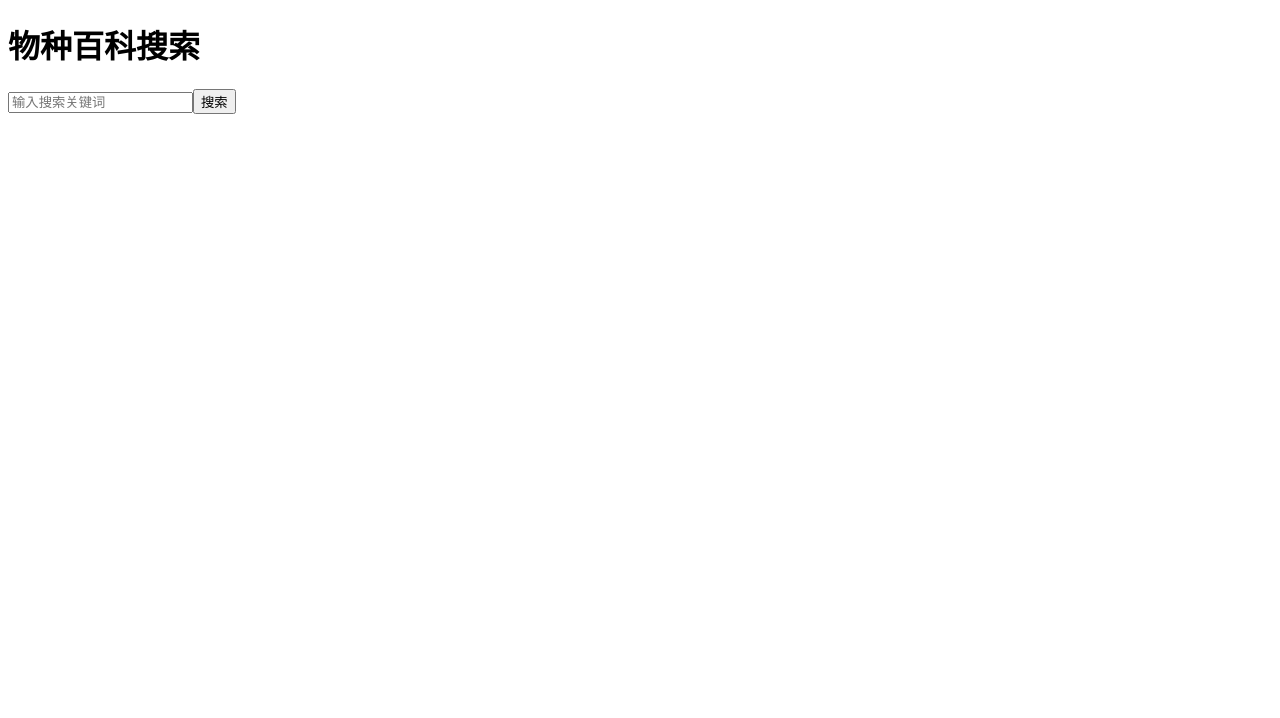
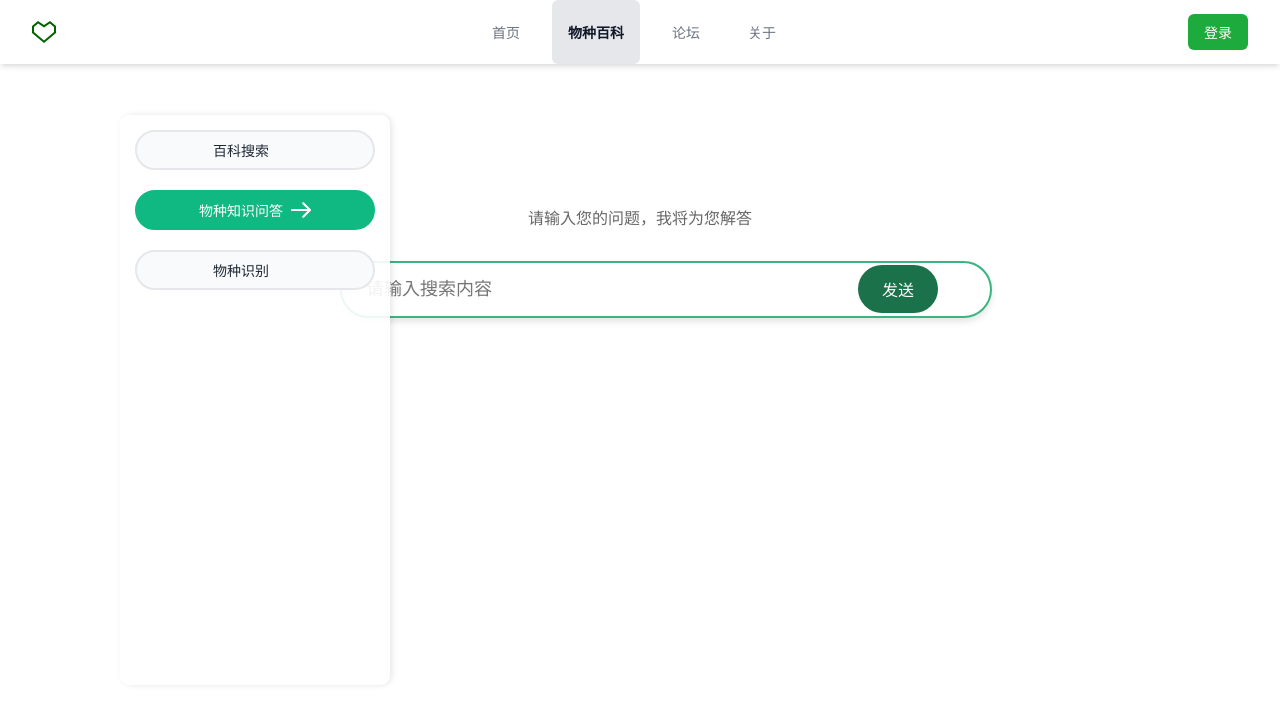
Before and after one commit to Chal1ce/A-Single-Framework-For-KnowledgeBaseQA, a Next.js app: page /BaikeSearch in a window 1280 px wide. Shown: the top 718 px of the page. Built offline with nearby package versions, Linux system fonts and the light colour scheme.

Commit message:
增加搜索框

```diff
--- a/src/components/baike/baikeSearch.js
+++ b/src/components/baike/baikeSearch.js
@@ -1,35 +1,85 @@
 import { useState } from 'react';
-import axios from 'axios';
+import Navbar from '../ui/navbar';
+import FloatingSidebar from '../ui/FloatingSidebar';
+import styles from '../../styles/FloatingSidebar.module.css';
+import searchStyles from '../../styles/SearchBox.module.css';
 
 export default function BaikeSearch() {
-  const [query, setQuery] = useState('');
-  const [result, setResult] = useState(null);
+  const [activeSection, setActiveSection] = useState('conversation');
 
-  const handleSearch = async () => {
-    try {
-      const response = await axios.post('/api/search', { query });
-      setResult(response.data);
-    } catch (error) {
-      console.error('搜索出错:', error);
-      setResult({ error: '搜索过程中发生错误' });
-    }
+  const handleSectionChange = (section) => {
+    setActiveSection(section);
   };
 
   return (
-    <div>
-      <input
-        type="text"
-        value={query}
-        onChange={(e) => setQuery(e.target.value)}
-        placeholder="输入搜索关键词"
-      />
-      <button onClick={handleSearch}>搜索</button>
-      {result && (
-        <div>
-          <h2>搜索结果:</h2>
-          <pre>{JSON.stringify(result, null, 2)}</pre>
-        </div>
-      )}
+    <div className="flex flex-col min-h-screen">
+      <Navbar />
+      <div className="flex flex-1">
+        <FloatingSidebar>
+          <button
+            className={`${styles.sidebarButton} ${activeSection === 'baikeSearch' ? styles.active : ''}`}
+            onClick={() => handleSectionChange('baikeSearch')}
+          >
+            百科搜索
+            <svg viewBox="0 0 16 19" xmlns="http://www.w3.org/2000/svg">
+              <path d="M7 18C7 18.5523 7.44772 19 8 19C8.55228 19 9 18.5523 9 18H7ZM8.70711 0.292893C8.31658 -0.0976311 7.68342 -0.0976311 7.29289 0.292893L0.928932 6.65685C0.538408 7.04738 0.538408 7.68054 0.928932 8.07107C1.31946 8.46159 1.95262 8.46159 2.34315 8.07107L8 2.41421L13.6569 8.07107C14.0474 8.46159 14.6805 8.46159 15.0711 8.07107C15.4616 7.68054 15.4616 7.04738 15.0711 6.65685L8.70711 0.292893ZM9 18L9 1H7L7 18H9Z" />
+            </svg>
+          </button>
+          <button
+            className={`${styles.sidebarButton} ${activeSection === 'conversation' ? styles.active : ''}`}
+            onClick={() => handleSectionChange('conversation')}
+          >
+            物种知识问答
+            <svg viewBox="0 0 16 19" xmlns="http://www.w3.org/2000/svg">
+              <path d="M7 18C7 18.5523 7.44772 19 8 19C8.55228 19 9 18.5523 9 18H7ZM8.70711 0.292893C8.31658 -0.0976311 7.68342 -0.0976311 7.29289 0.292893L0.928932 6.65685C0.538408 7.04738 0.538408 7.68054 0.928932 8.07107C1.31946 8.46159 1.95262 8.46159 2.34315 8.07107L8 2.41421L13.6569 8.07107C14.0474 8.46159 14.6805 8.46159 15.0711 8.07107C15.4616 7.68054 15.4616 7.04738 15.0711 6.65685L8.70711 0.292893ZM9 18L9 1H7L7 18H9Z" />
+            </svg>
+          </button>
+          <button
+            className={`${styles.sidebarButton} ${activeSection === 'recognition' ? styles.active : ''}`}
+            onClick={() => handleSectionChange('recognition')}
+          >
+            物种识别
+            <svg viewBox="0 0 16 19" xmlns="http://www.w3.org/2000/svg">
+              <path d="M7 18C7 18.5523 7.44772 19 8 19C8.55228 19 9 18.5523 9 18H7ZM8.70711 0.292893C8.31658 -0.0976311 7.68342 -0.0976311 7.29289 0.292893L0.928932 6.65685C0.538408 7.04738 0.538408 7.68054 0.928932 8.07107C1.31946 8.46159 1.95262 8.46159 2.34315 8.07107L8 2.41421L13.6569 8.07107C14.0474 8.46159 14.6805 8.46159 15.0711 8.07107C15.4616 7.68054 15.4616 7.04738 15.0711 6.65685L8.70711 0.292893ZM9 18L9 1H7L7 18H9Z" />
+            </svg>
+          </button>
+        </FloatingSidebar>
+        <main className="flex-1">
+          {activeSection === 'baikeSearch' && (
+            <div className={searchStyles.searchContainer}>
+              <h1 className={searchStyles.searchTitle}>百科搜索</h1>
+              <p className={searchStyles.searchSubtitle}>输入物种名称，探索知识的海洋</p>
+              <div className={searchStyles.searchInputContainer}>
+                <input
+                  type="text"
+                  className={searchStyles.searchInput}
+                  placeholder="请输入搜索内容"
+                />
+                <button className={searchStyles.searchButton}>
+                  搜索
+                </button>
+              </div>
+            </div>
+          )}
+        </main>
+        <main className="flex-1">
+          {activeSection === 'conversation' && (
+            <div className={searchStyles.searchContainer}>
+              <p className={searchStyles.searchSubtitle}>请输入您的问题，我将为您解答</p>
+              <div className={searchStyles.searchInputContainer}>
+                <input
+                  type="text"
+                  className={searchStyles.searchInput}
+                  placeholder="请输入搜索内容"
+                />
+                <button className={searchStyles.searchButton}>
+                  发送
+                </button>
+              </div>
+            </div>
+          )}
+        </main>
+      </div>
     </div>
   );
 }
--- /dev/null
+++ b/src/styles/SearchBox.module.css
@@ -0,0 +1,61 @@
+.searchContainer {
+  display: flex;
+  flex-direction: column;
+  justify-content: flex-start;
+  align-items: center;
+  height: 100vh;
+  padding: 100px 20px 0;
+}
+
+.searchTitle {
+  font-size: 2.5rem;
+  font-weight: bold;
+  margin-bottom: 1rem;
+  color: #333;
+}
+
+.searchSubtitle {
+  font-size: 1rem;
+  color: #666;
+  margin-bottom: 2rem;
+}
+
+.searchInputContainer {
+  position: relative;
+  width: 100%;
+  max-width: 600px;
+}
+
+.searchInput {
+  width: 100%;
+  padding: 1rem 1.5rem;
+  font-size: 1.125rem;
+  border: 2px solid #39b581;
+  border-radius: 9999px;
+  outline: none;
+  transition: all 0.3s ease;
+  box-shadow: 0 4px 6px rgba(0, 0, 0, 0.1);
+}
+
+.searchInput:focus {
+  box-shadow: 0 0 0 3px rgba(74, 226, 142, 0.3);
+}
+
+.searchButton {
+  position: absolute;
+  right: 2px;
+  top: 50%;
+  transform: translateY(-50%);
+  background-color: #1b7149;
+  color: white;
+  border: none;
+  padding: 0.75rem 1.5rem;
+  border-radius: 9999px;
+  font-size: 1rem;
+  cursor: pointer;
+  transition: background-color 0.3s ease;
+}
+
+.searchButton:hover {
+  background-color: #3a7bc8;
+}
```
Also changed, not shown: pages/helloWorld.js (+47 -26 lines).
